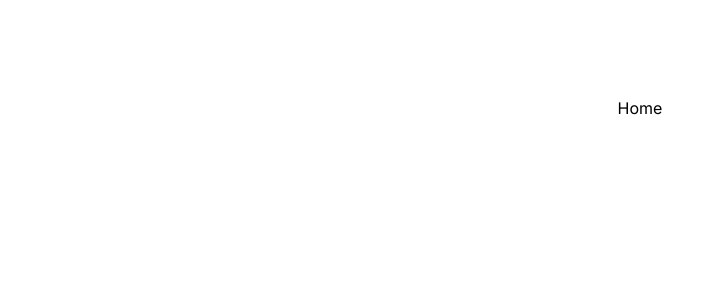
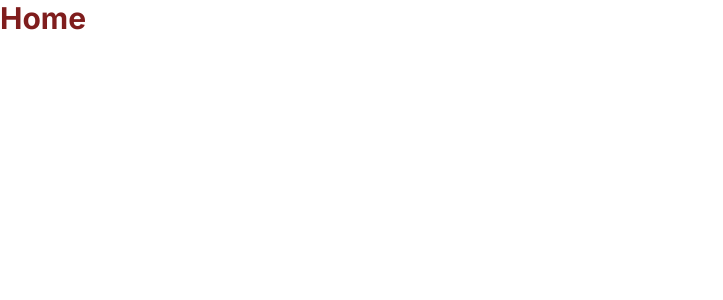
Before and after one commit to EmmanuelOkon/imdb-clone, a Next.js app: page / in a window 1280 px wide. Shown: the top 300 px of the page, without its empty margins (0-723 px from the left). Built offline with nearby package versions, Linux system fonts and the light colour scheme.

Commit message:
setup for tailwind css

```diff
--- a/src/app/globals.css
+++ b/src/app/globals.css
@@ -1,6 +1,12 @@
 @tailwind base;
 @tailwind components;
 @tailwind utilities;
+
+* {
+  margin: 0;
+  padding: 0;
+  box-sizing: border-box;
+}
 
 /* :root {
   --foreground-rgb: 0, 0, 0;
--- a/src/app/page.jsx
+++ b/src/app/page.jsx
@@ -1,8 +1,8 @@
-import Image from "next/image";
+// import Image from "next/image";
 
 export default function Home() {
   return (
-    <main className="flex min-h-screen flex-col items-center justify-between p-24">
+    <main className="text-red-900 font-bold text-3xl">
       Home
     </main>
   );
```
